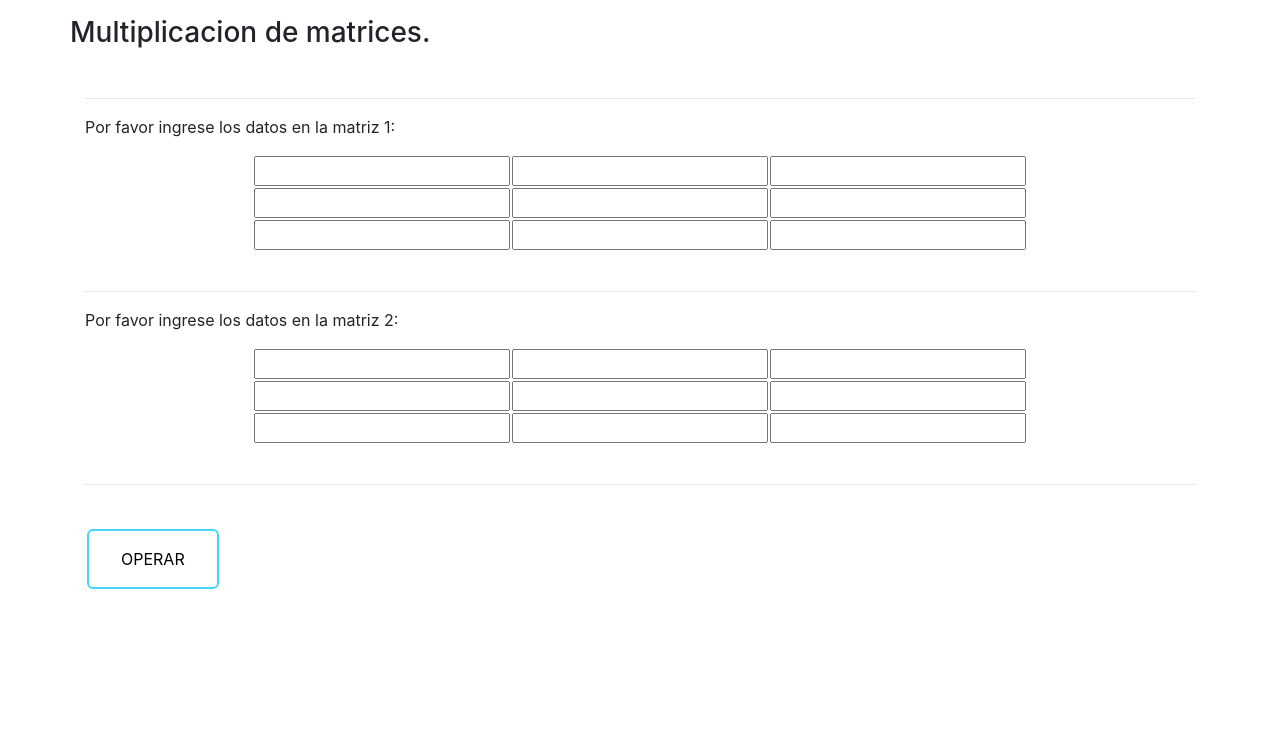
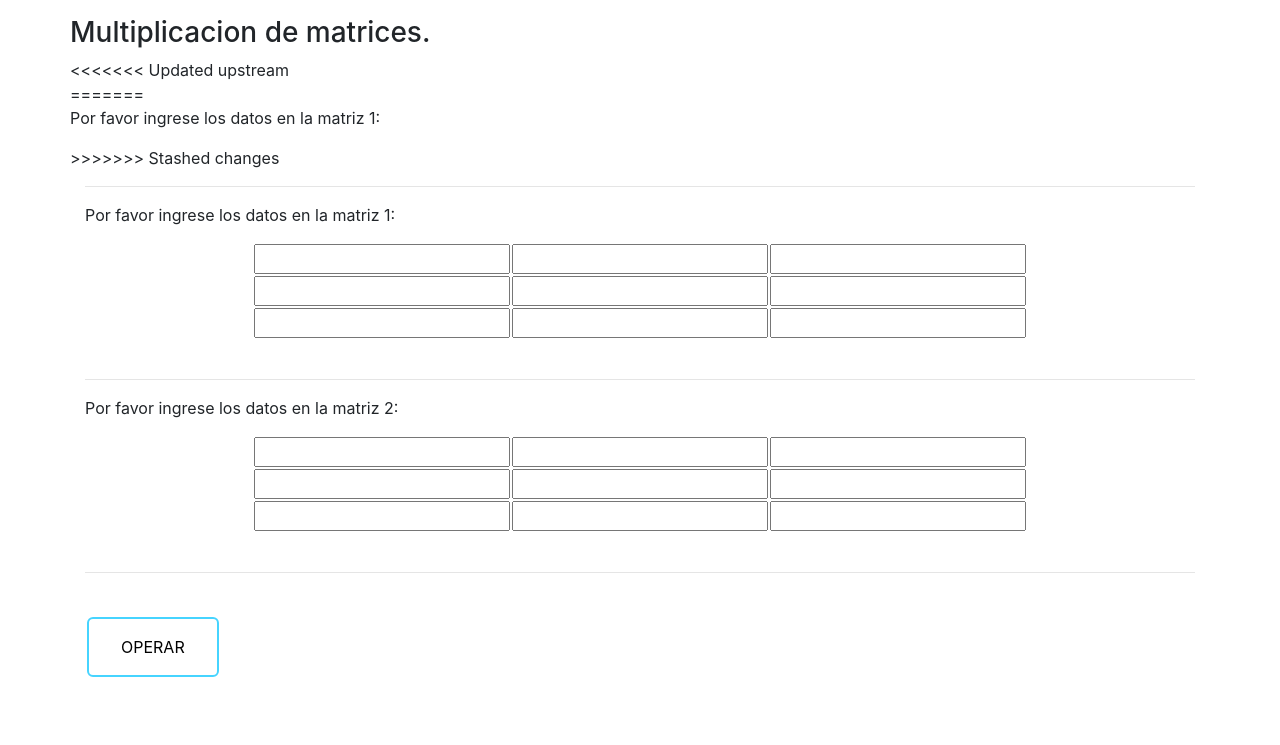
Before and after one commit to karkariam/20192B106, a PHP site: page /CodigoLitografia/templates/matriz.php in a window 1280 px wide. Shown: the part 56-801 px from the top of the page. Run offline with PHP 8.4, Linux system fonts and the light colour scheme.

Commit message:
Auto stash before merge of "master" and "origin/master"

```diff
--- a/CodigoLitografia/templates/matriz.php
+++ b/CodigoLitografia/templates/matriz.php
@@ -8,7 +8,14 @@
     <div class="row">
         <div>
             <h3>Multiplicacion de matrices.</h3>
+<<<<<<< Updated upstream
             <br>
+=======
+
+            <p>
+                Por favor ingrese los datos en la matriz 1:
+            </p>
+>>>>>>> Stashed changes
         </div>
 
     </div>
```
